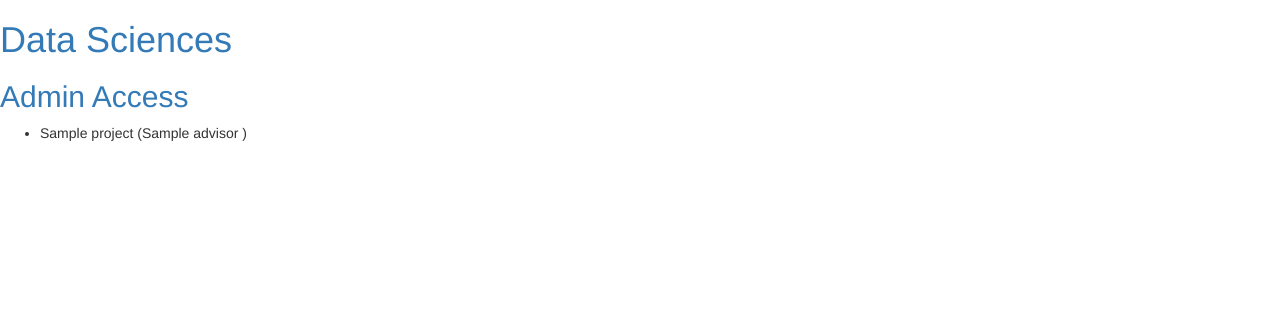
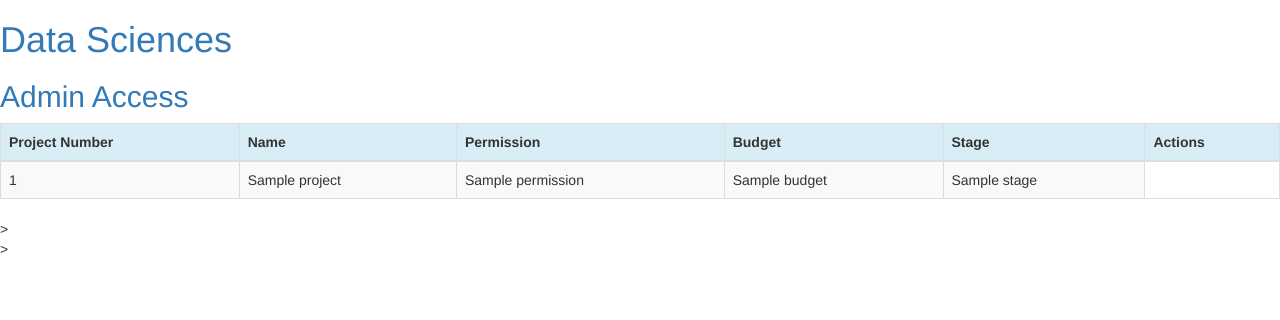
Before and after one commit to unodatasciences/project_management, a Django app: template admin_access/templates/admin_access/aa_list.html in a window 1280 px wide. Shown: the top 320 px of the page. Run offline with Django 3.2, Linux system fonts and the light colour scheme; the template is opened without the code that fills it: most values are stand-ins (such as "Sample title", 1, 10 or a date in 2020); some libraries are stand-ins or nearby versions.

Commit message:
update some attribute for admin_access

```diff
--- a/admin_access/models.py
+++ b/admin_access/models.py
@@ -7,8 +7,8 @@ from django.contrib.auth.models import User
 class Project(models.Model):
     project_id = models.ForeignKey(settings.AUTH_USER_MODEL, on_delete=models.CASCADE)
     name = models.CharField(max_length=50)
-    advisor = models.CharField(max_length=200)
-    email = models.EmailField(max_length=200)
+    permission = models.CharField (max_length=50)
+    budget = models.IntegerField(blank=False, null=False)
     stage = models.CharField(max_length=50)
 
     def __str__(self):
--- a/admin_access/templates/admin_access/aa_list.html
+++ b/admin_access/templates/admin_access/aa_list.html
@@ -4,11 +4,36 @@
 
 <h2><a href="{% url 'admin_access:aa_list' %}">Admin Access</a></h2>
 
-<ul>
+<!--<ul>
     {% for project in object_list %}
-    <li>{{ project.name }}  ({{ project.advisor }} )
+    <li>{{ project.name }}  ({{ project.permission }} permission) {{project.budget }}
     </li>
     {% endfor %}
-</ul>
+</ul>-->
+
+    <div>
+        <table class="table table-striped table-bordered table-hover">
+            <thead>
+            <tr class="bg-info">
+                <th>Project Number</th>
+                <th>Name</th>
+                <th>Permission</th>
+                <th>Budget</th>
+                <th>Stage</th>
+                <th colspan="3">Actions</th>
+            </tr>
+            </thead>
+            <tbody>
+            {% for project in projects %}
+                <tr>
+                    <td>{{ project.project_number }}</td>
+                    <td>{{ project.name }}</td>
+                    <td>{{ project.permission }}</td>
+                    <td>{{ project.budget }}</td>
+                    <td>{{ project.stage }}</td>
+                    {% endfor %}
+            </tbody>
+        </table>>
+    </div>>
 
 {% endblock %}
--- a/admin_access/views.py
+++ b/admin_access/views.py
@@ -8,7 +8,8 @@ from admin_access.models import Project
 class ProjectForm(ModelForm):
     class Meta:
         model = Project
-        fields = ['name', 'advisor', 'email', 'stage']
+        fields = ['name', 'permission', 'budget', 'stage']
+
 
 @login_required
 def aa_list(request, template_name='admin_access:aa_list'):
```
Also changed, not shown: db.sqlite3.
